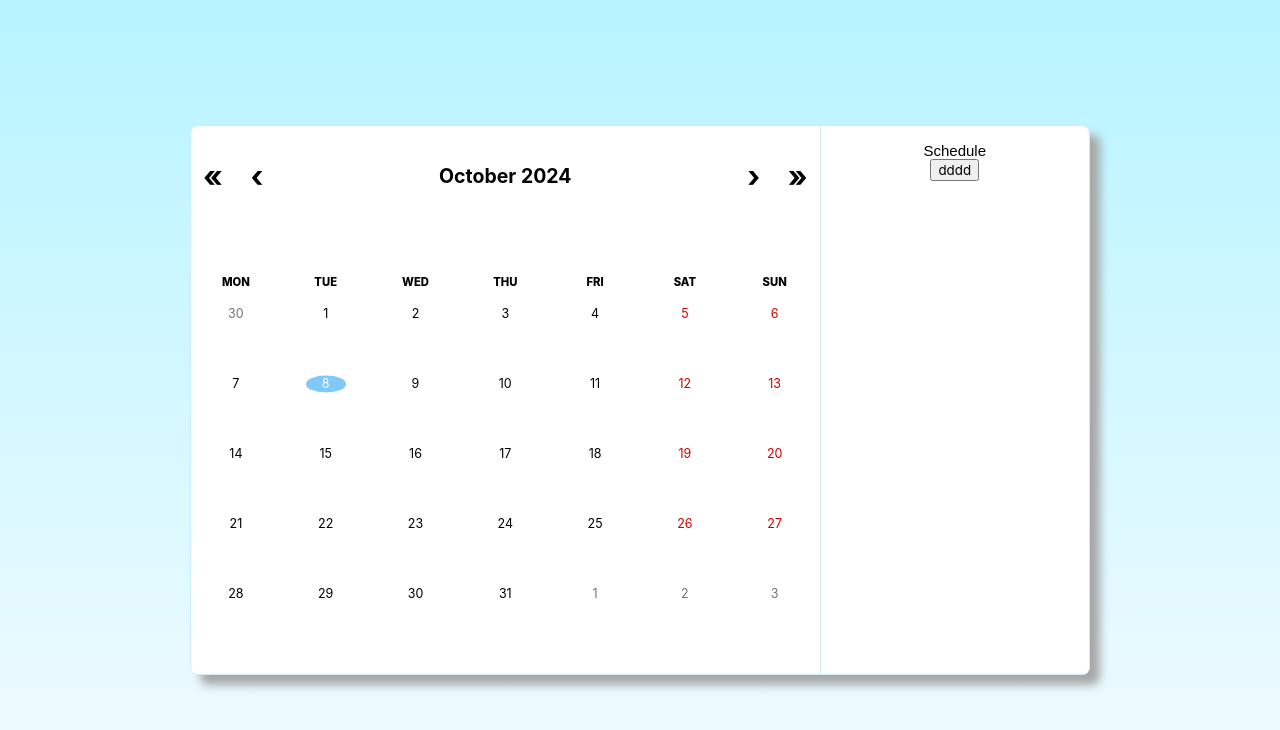
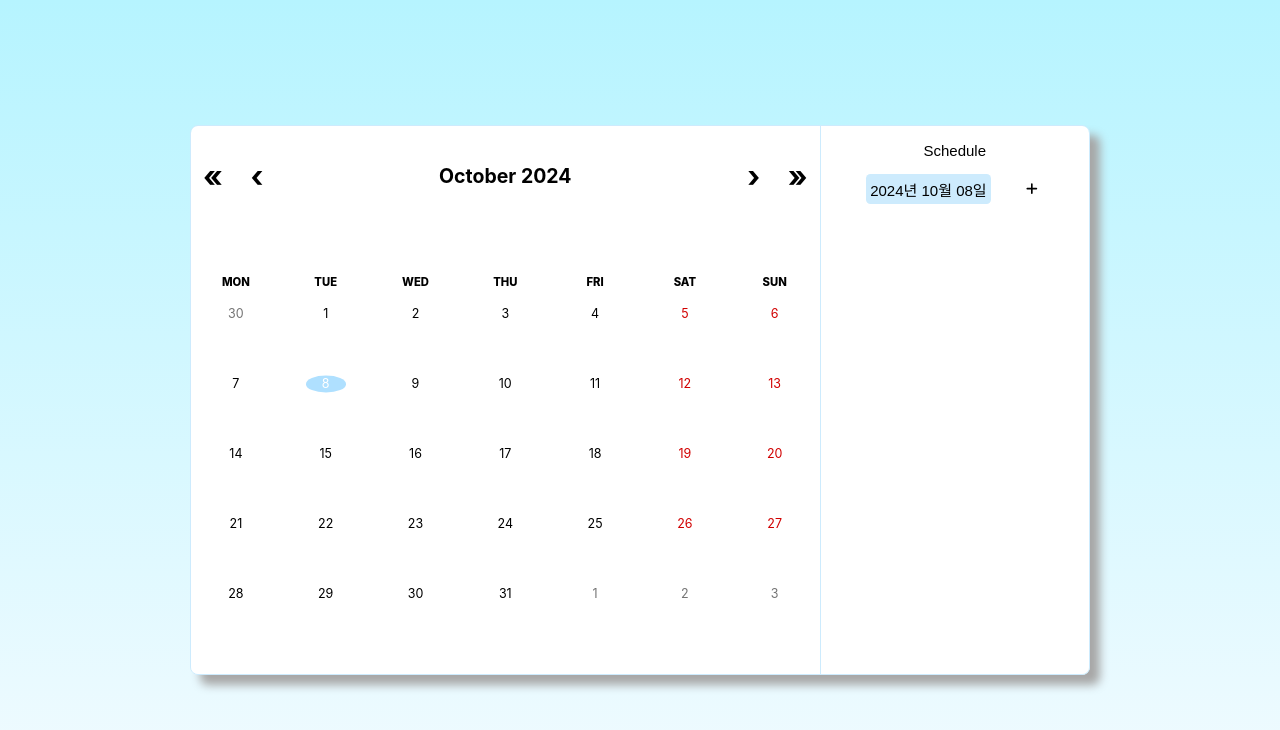
Before and after one commit to woojin999/Calendar, a React (Create React App) app in the folder calender-app/: page / in a window 1280 px wide. Shown: the top 730 px of the page. Built offline with nearby package versions, Linux system fonts and the light colour scheme; a web font is replaced by a local one.

Commit message:
구조변경

```diff
--- a/calender-app/src/Components/CalendarBox.jsx
+++ b/calender-app/src/Components/CalendarBox.jsx
@@ -4,22 +4,18 @@ import "react-calendar/dist/Calendar.css";
 import Schedule from "./Schedule";
 import moment from "moment";
 
-function CalendarBox(props) {
+function CalendarBox({date, handelDate}) {
     // useEffect(()=>{
     //     let now = moment().format('YYYY년 MM월 DD일');
     //     console.log(now);
 
     // },[]);
   return (
-    <div className="MyCalendarPage-box">
+
       <div className="container">
-        <Calendar />
+        <Calendar onChange={handelDate} value={date}/>
       </div>
-      <div className="schedule-container">
-      <Schedule />
 
-      </div>
-    </div>
   );
 }
 
--- a/calender-app/src/Components/Schedule.jsx
+++ b/calender-app/src/Components/Schedule.jsx
@@ -1,24 +1,23 @@
-import React from 'react';
+import React from "react";
+import moment from "moment";
+import "../css/Schedule.scss";
+import { FontAwesomeIcon } from "@fortawesome/react-fontawesome";
+import { faPlus } from "@fortawesome/free-solid-svg-icons";
 
-function Schedule(props) {
-    return (
-        <div>
-            <div>
-        <p>Schedule</p>
-        <div>
-          <p>
-            {/* {moment(date).format('YYYY년 MM월 DD일')} */}
-          </p>
-          <button
-            // className={styles.addBtn}
-            // onClick={openModal}
-            // aria-label="addBtn"
-          >dddd
+function Schedule({ date, openModal }) {
+  return (
+    <div className="schedule-container">
+      <div className="Schedule-header">
+        <p className="Schedule-title">Schedule</p>
+        <div className="Schedule-date">
+          <p>{moment(date).format("YYYY년 MM월 DD일")}</p>
+          <button className="Schedule.addBtn" onClick={openModal}>
+            <FontAwesomeIcon icon={faPlus} />
           </button>
         </div>
       </div>
-        </div>
-    );
+    </div>
+  );
 }
 
 export default Schedule;
--- a/calender-app/src/pages/MyCalendarPage.jsx
+++ b/calender-app/src/pages/MyCalendarPage.jsx
@@ -1,11 +1,25 @@
-import React from "react";
+import React, { useState } from "react";
 import CalendarBox from "../Components/CalendarBox";
+import Schedule from "../Components/Schedule";
 
 function MyCalendarPage(props) {
+  const [date, setDate] = useState(new Date());
+  const [modal, setModal] = useState(false);
+
+  const openModal = () => {
+    setModal(true);
+    console.log("openModal");
+
+  };
+  const closeModal = () => {
+    setModal(false);
+  };
+
   return (
     <div className="MyCalendarPage-area">
-      <div className="cal-area">
-        <CalendarBox />
+      <div className="MyCalendarPage-box">
+        <CalendarBox date={date} handelDate={setDate} />
+        <Schedule date={date} openModal={openModal}/>
       </div>
     </div>
   );
```
